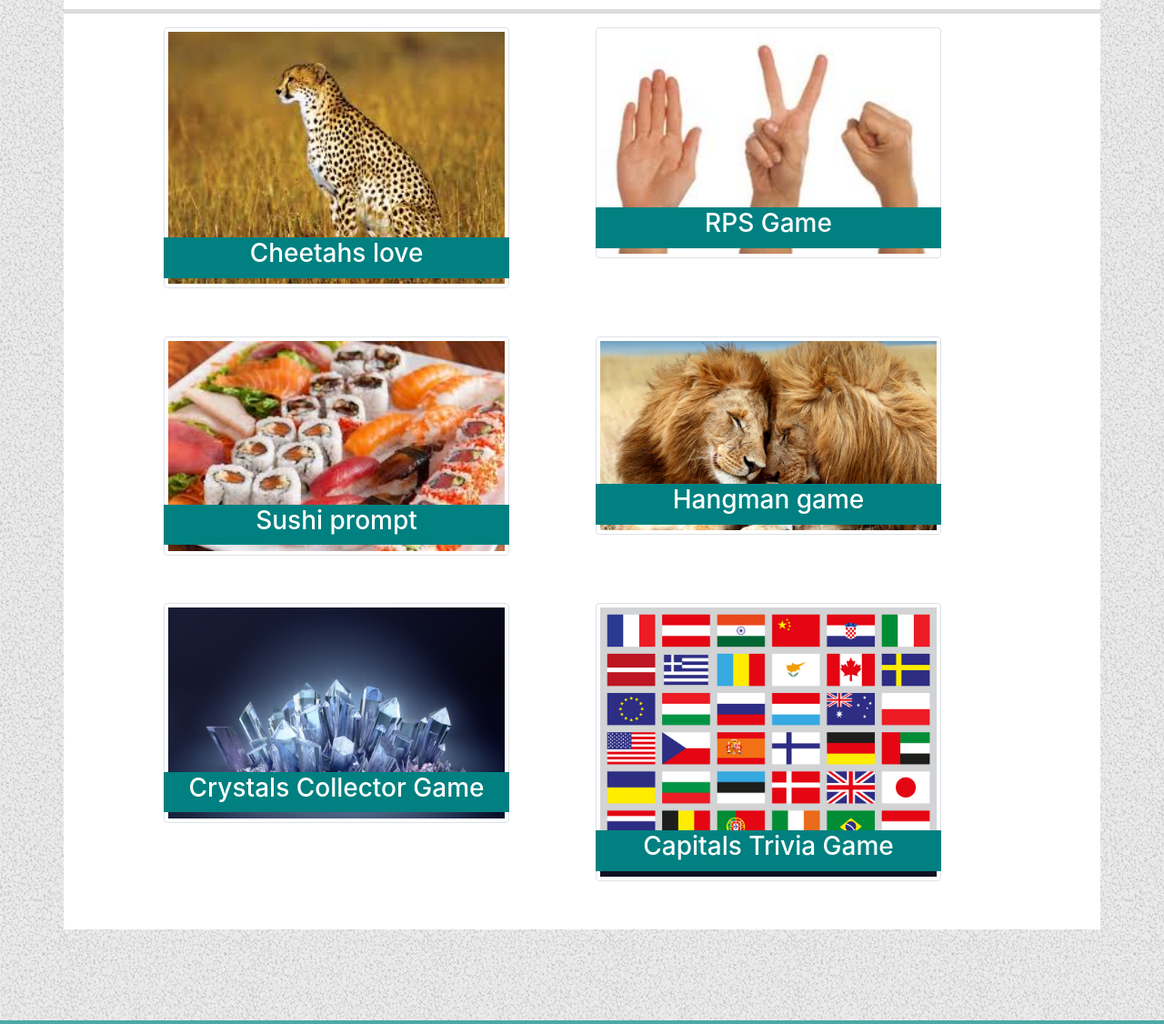
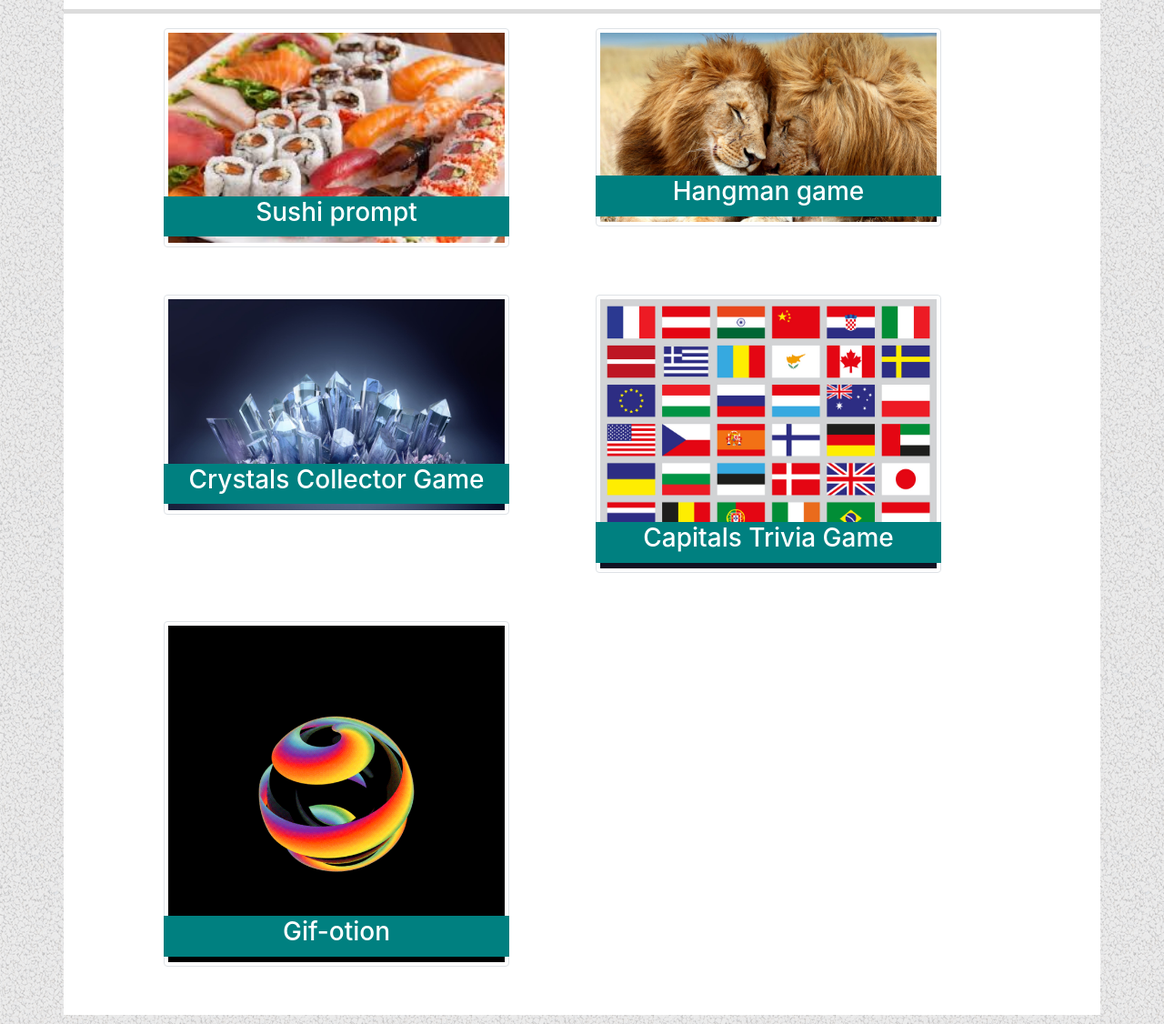
Before and after one commit to Charlie-Islas/Bootstrap-Portfolio, a plain HTML site: page portfolio.html in a window 1280 px wide. Shown: the part 174-1300 px from the top of the page at 91% size. Drawn offline with nearby package versions, Linux system fonts and the light colour scheme.

Commit message:
updating with gif game

```diff
--- a/portfolio.html
+++ b/portfolio.html
@@ -51,24 +51,7 @@
 
         </div>
 
-            <div class="row">
-
-                <div class="col-md-1"></div>
-                <div class="col-md-5">
-
-                        <img title="Cheetahslove" alt="Cheetahs love" src="images/cheetahs.jpg" class="img-thumbnail" width/>
-
-                        <a href="cheetahslove.html"><h3 class="titleTag">Cheetahs love</h3></a>
-
-                </div>
-
-                <div class="col-md-5">
-
-                        <img title="rps game" alt="rps game" src="images/rps.jpg" class="img-thumbnail"/>
-                        <a href="rps.html"><h3 class="titleTag">RPS Game</h3></a>
-
-
-                </div>
+            <div class="row" id="row1">
 
                 <div class="col-md-1"></div>
 
@@ -114,7 +97,24 @@
 
                 <div class="col-md-1"></div>
 
-        </div>
+            </div>
+
+            <div class="row">
+
+                <div class="col-md-1"></div>
+                <div class="col-md-5">
+
+                    <img title="Gifotion" alt="Gifs" src="images/motion.gif" class="img-thumbnail"/>
+                    <a href="https://charlie-islas.github.io/gifotion"><h3 class="titleTag">Gif-otion</h3></a>
+
+                </div>
+
+                <div class="col-md-5">
+                </div>
+
+                <div class="col-md-1"></div>
+
+            </div>
 
 
         </div>
```
Also changed, not shown: images/motion.gif (added).
